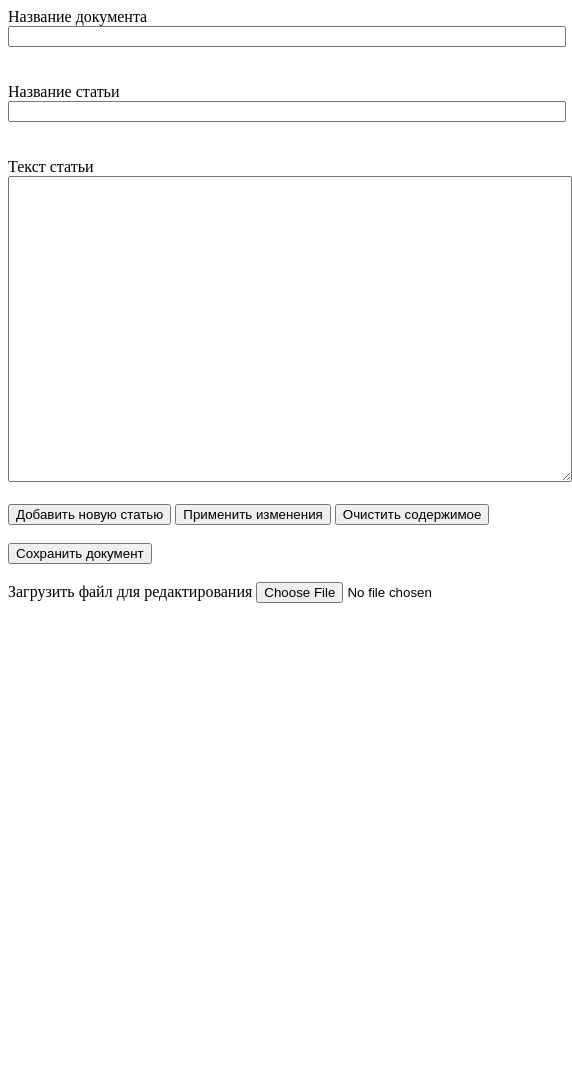
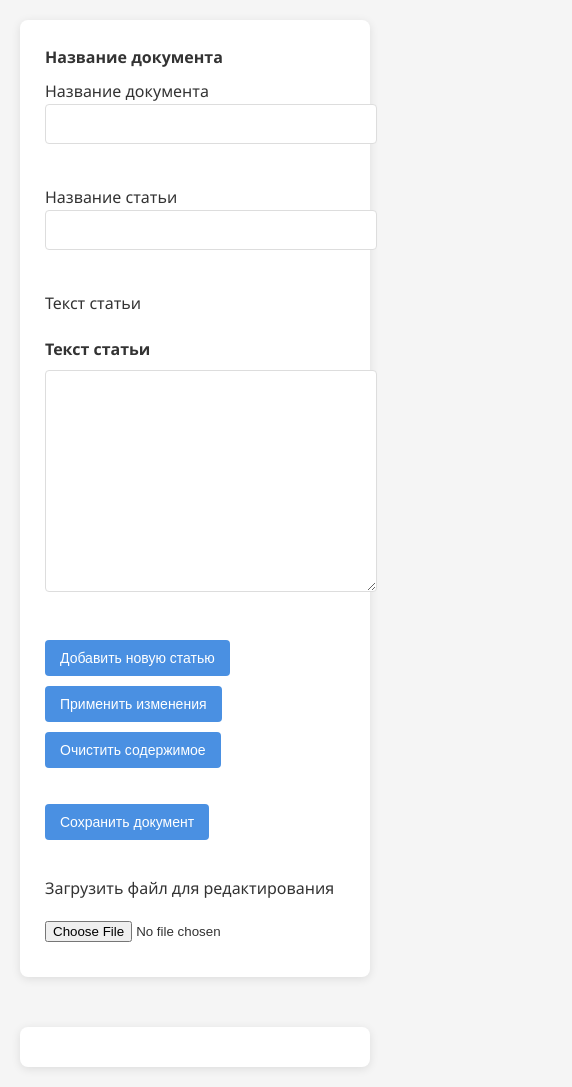
Before and after one commit to Vitaly-72/notes-on-training, a plain HTML site: page index.html in a window 390 px wide. Shown: the whole page, 572 px wide, since content can reach past the window. Before the commit the page ends 844 px from the top, so only its background shows below. Drawn offline with nearby package versions, Linux system fonts and the light colour scheme.

Commit message:
Update main.css

```diff
--- a/styles/main.css
+++ b/styles/main.css
@@ -1,23 +1,155 @@
- .container {
-      display: flex;
-    }
+body {
+  font-family: 'Segoe UI', Tahoma, Geneva, Verdana, sans-serif;
+  line-height: 1.6;
+  color: #333;
+  background-color: #f5f5f5;
+  margin: 0;
+  padding: 20px;
+}
 
-    #name_kurs {
-      width: 550px;
-    }
+.container {
+  display: flex;
+  gap: 30px;
+  max-width: 1200px;
+  margin: 0 auto;
+}
 
-    #punkt_menu {
-      width: 550px;
-    }
+#main {
+  flex: 1;
+  background: white;
+  padding: 25px;
+  border-radius: 8px;
+  box-shadow: 0 2px 10px rgba(0, 0, 0, 0.1);
+}
 
-    #main {
-      width: 750px;
-    }
+#menu_kursa {
+  width: 300px;
+  background: white;
+  padding: 20px;
+  border-radius: 8px;
+  box-shadow: 0 2px 10px rgba(0, 0, 0, 0.1);
+  max-height: 80vh;
+  overflow-y: auto;
+}
 
-    ul {
-      list-style: none
-    }
-	#lesson{
-	min-width: 100%;
-	min-height: 300px;
-	}
+/* Стили для заголовков */
+#main > br + br + br + br,
+#main > br + br + br {
+  display: none;
+}
+
+#main::before {
+  content: "Название документа";
+  display: block;
+  font-weight: bold;
+  margin-bottom: 8px;
+}
+
+#main > br + br + br + br + form::before {
+  content: "Текст статьи";
+  display: block;
+  font-weight: bold;
+  margin: 20px 0 8px;
+}
+
+#main > br + br::before {
+  content: "Название статьи";
+  display: block;
+  font-weight: bold;
+  margin: 20px 0 8px;
+}
+
+/* Стили для input и textarea */
+input[type="text"],
+textarea {
+  width: 100%;
+  padding: 10px 15px;
+  margin-bottom: 15px;
+  border: 1px solid #ddd;
+  border-radius: 4px;
+  font-size: 16px;
+  transition: border-color 0.3s;
+}
+
+input[type="text"]:focus,
+textarea:focus {
+  border-color: #4a90e2;
+  outline: none;
+  box-shadow: 0 0 0 2px rgba(74, 144, 226, 0.2);
+}
+
+textarea {
+  min-height: 200px;
+  resize: vertical;
+}
+
+/* Стили для кнопок */
+input[type="button"] {
+  background-color: #4a90e2;
+  color: white;
+  border: none;
+  padding: 10px 15px;
+  margin-right: 10px;
+  margin-bottom: 10px;
+  border-radius: 4px;
+  cursor: pointer;
+  font-size: 14px;
+  transition: background-color 0.3s, transform 0.2s;
+}
+
+input[type="button"]:hover {
+  background-color: #3a7bc8;
+  transform: translateY(-1px);
+}
+
+input[type="button"]:active {
+  transform: translateY(0);
+}
+
+/* Стиль для кнопки загрузки файла */
+input[type="file"] {
+  width: 100%;
+  padding: 10px 0;
+  margin-top: 10px;
+}
+
+/* Стили для правого меню */
+#menu_kursa {
+  font-size: 14px;
+}
+
+#menu_kursa h3 {
+  color: #4a90e2;
+  margin-top: 0;
+  padding-bottom: 10px;
+  border-bottom: 1px solid #eee;
+}
+
+#menu_kursa ul {
+  list-style: none;
+  padding: 0;
+  margin: 0;
+}
+
+#menu_kursa li {
+  padding: 8px 0;
+  border-bottom: 1px solid #f0f0f0;
+  cursor: pointer;
+}
+
+#menu_kursa li:hover {
+  background-color: #f8f8f8;
+  color: #4a90e2;
+}
+
+/* Адаптивность */
+@media (max-width: 768px) {
+  .container {
+    flex-direction: column;
+  }
+
+  #menu_kursa {
+    width: auto;
+    margin-top: 20px;
+  }
+}
```
